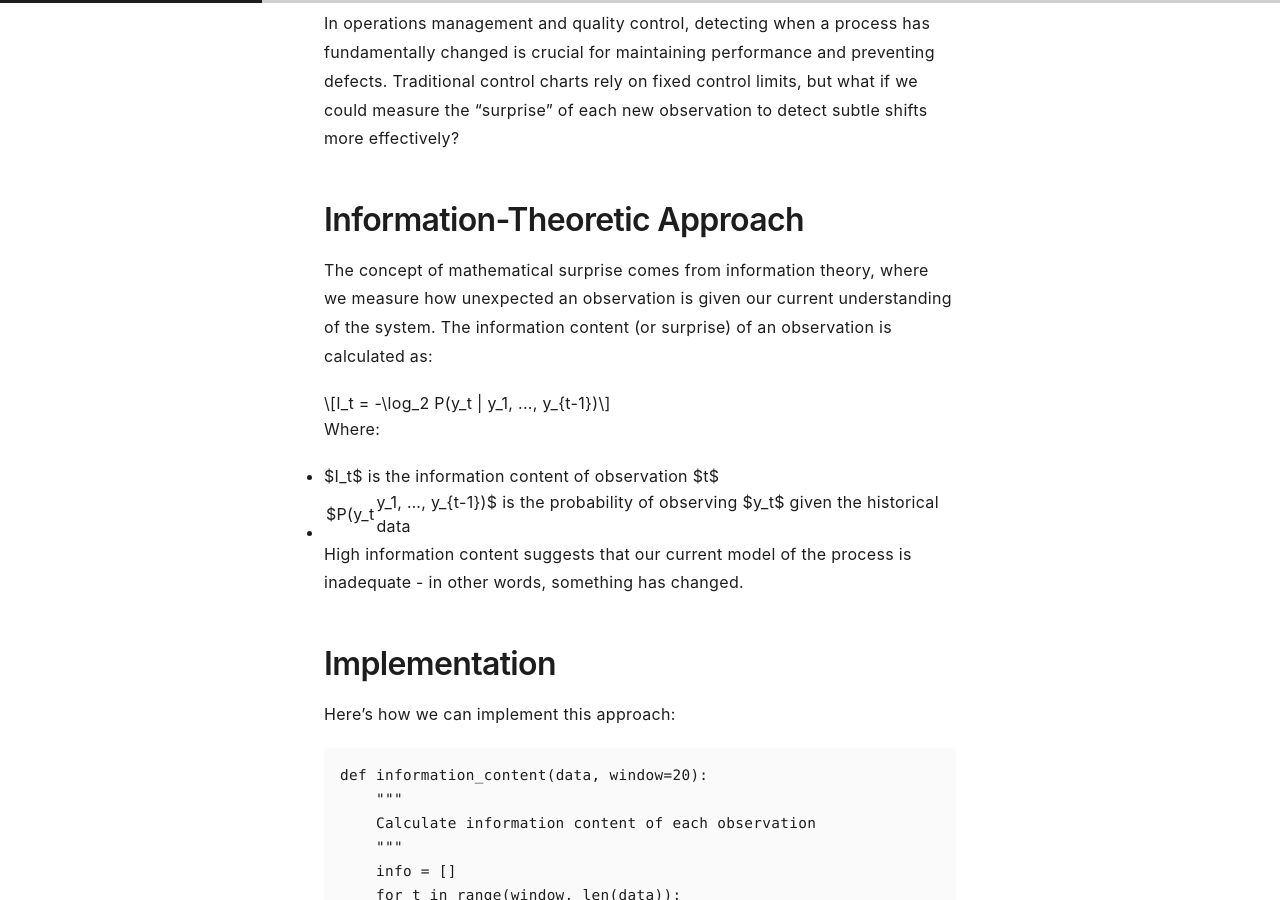
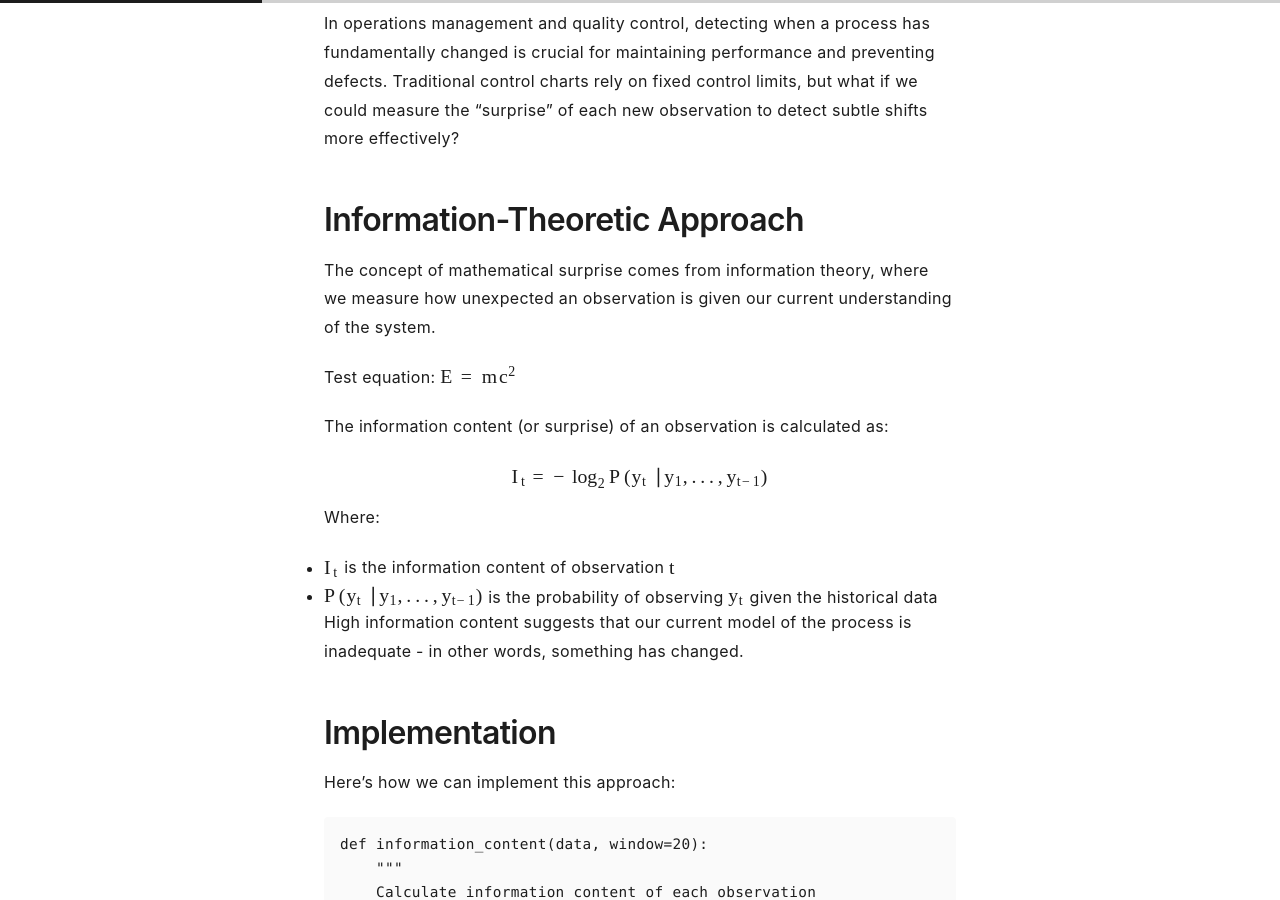
Before and after one commit to HamishFrostLyon/hamishfrostlyon.github.io, a Jekyll site: the page built from _posts/2025-07-08-metric-sensitivity.md, in a window 1280 px wide and 900 px high, scrolled down 638 px. Built offline with Jekyll 4.4.1, drawn with Linux system fonts in a browser that asks for light colours; some of the changed text lies outside the part shown.

Commit message:
Fix MathJax rendering by updating CSP and configuration
- Added cdn.jsdelivr.net to Content Security Policy to allow MathJax loading
- Updated MathJax configuration for better compatibility
- Changed from tex-svg to tex-mml-chtml renderer
- Added processEscapes and processEnvironments options

🤖 Generated with [Claude Code](https://claude.ai/code)

Co-Authored-By: Claude <noreply@anthropic.com>

```diff
--- a/_includes/head.html
+++ b/_includes/head.html
@@ -56,7 +56,7 @@
     <meta name="theme-color" content="#ffffff">
 
     <!-- Security -->
-    <meta http-equiv="Content-Security-Policy" content="default-src 'self'; script-src 'self' 'unsafe-inline'; style-src 'self' 'unsafe-inline'; img-src 'self' data: https:; font-src 'self' data:; connect-src 'self'; frame-ancestors 'none'; base-uri 'self'; form-action 'self';">
+    <meta http-equiv="Content-Security-Policy" content="default-src 'self'; script-src 'self' 'unsafe-inline' https://cdn.jsdelivr.net; style-src 'self' 'unsafe-inline'; img-src 'self' data: https:; font-src 'self' data:; connect-src 'self'; frame-ancestors 'none'; base-uri 'self'; form-action 'self';">
 
     <!-- CSS with font loading optimization -->
     <link rel="preload" as="style" href="{{ '/assets/css/main.css' | relative_url }}">
@@ -95,17 +95,19 @@
 
     <!-- Mathematical notation support -->
     <script>
-    MathJax = {
+    window.MathJax = {
       tex: {
         inlineMath: [['$', '$'], ['\\(', '\\)']],
-        displayMath: [['$$', '$$'], ['\\[', '\\]']]
+        displayMath: [['$$', '$$'], ['\\[', '\\]']],
+        processEscapes: true,
+        processEnvironments: true
       },
-      svg: {
-        fontCache: 'global'
+      options: {
+        skipHtmlTags: ['script', 'noscript', 'style', 'textarea', 'pre']
       }
     };
     </script>
     <script type="text/javascript" id="MathJax-script" async
-      src="https://cdn.jsdelivr.net/npm/mathjax@3/es5/tex-svg.js">
+      src="https://cdn.jsdelivr.net/npm/mathjax@3/es5/tex-mml-chtml.js">
     </script>
 </head>
--- a/_posts/2025-07-08-metric-sensitivity.md
+++ b/_posts/2025-07-08-metric-sensitivity.md
@@ -11,13 +11,17 @@ In operations management and quality control, detecting when a process has funda
 
 ## Information-Theoretic Approach
 
-The concept of mathematical surprise comes from information theory, where we measure how unexpected an observation is given our current understanding of the system. The information content (or surprise) of an observation is calculated as:
+The concept of mathematical surprise comes from information theory, where we measure how unexpected an observation is given our current understanding of the system.
 
-$$I_t = -\log_2 P(y_t | y_1, ..., y_{t-1})$$
+Test equation: $$E = mc^2$$
+
+The information content (or surprise) of an observation is calculated as:
+
+$$I_t = -\log_2 P(y_t \mid y_1, ..., y_{t-1})$$
 
 Where:
-- $I_t$ is the information content of observation $t$
-- $P(y_t | y_1, ..., y_{t-1})$ is the probability of observing $y_t$ given the historical data
+- $$I_t$$ is the information content of observation $$t$$
+- $$P(y_t \mid y_1, ..., y_{t-1})$$ is the probability of observing $$y_t$$ given the historical data
 
 High information content suggests that our current model of the process is inadequate - in other words, something has changed.
 
```
